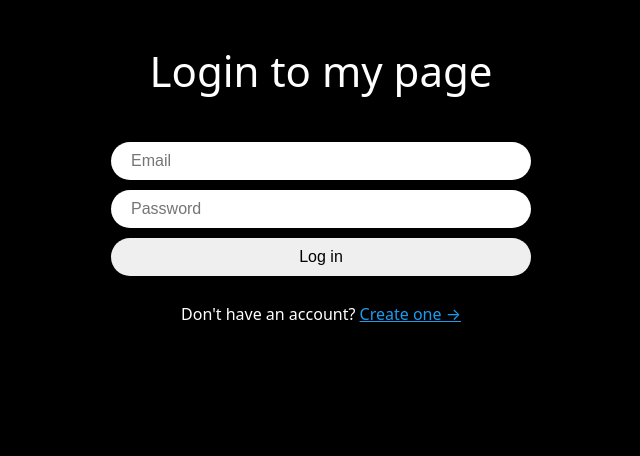
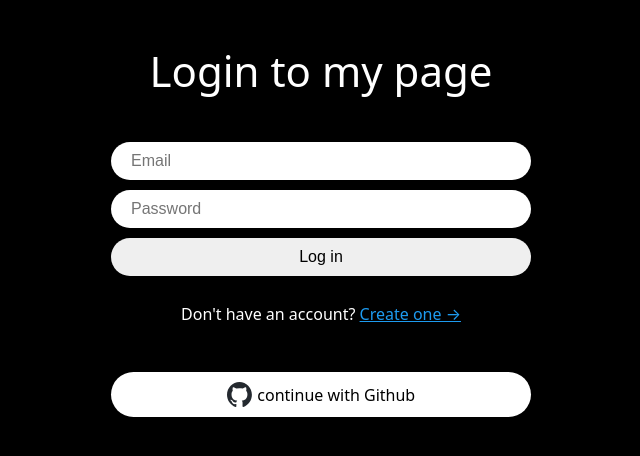
Before and after one commit to shinjuho2/twitter-clone-coding, a React (Vite) app: page /login in a window 1280 px wide. Shown: the top 456 px of the page, without its empty margins (319-959 px from the left). Built offline with nearby package versions, Linux system fonts and the light colour scheme; the HTML template or start-up script is replaced by a standard one.

Commit message:
github login

```diff
--- a/src/components/github-btn.tsx
+++ b/src/components/github-btn.tsx
@@ -1,7 +1,45 @@
+import { GithubAuthProvider, signInWithPopup } from "firebase/auth";
+import { styled } from "styled-components";
+import { auth } from "../firebase";
+import { useNavigate } from "react-router-dom";
+
+const Button = styled.span`
+  margin-top: 50px;
+  background-color: white;
+  font-weight: 500;
+  width: 100%;
+  color: black;
+  padding: 10px 20px;
+  border-radius: 50px;
+  border: 0;
+  display: flex;
+  gap: 5px;
+  align-items: center;
+  justify-content: center;
+  cursor: pointer;
+`;
+
+const Logo = styled.img`
+  height: 25px;
+`;
+
 export default function GithubButton() {
+
+    const navigate = useNavigate();
+    const onClick = async () => {
+        try{
+            const provieder = new GithubAuthProvider();
+            await signInWithPopup(auth, provieder);
+            navigate("/");
+        } catch (error) {
+            console.error(error);
+        }
+    }
+
     return(
-        <Button>
+        <Button onClick={onClick}>
             <Logo src="/github-log.svg"/>
+            continue with Github
         </Button>
     )
 }
--- a/src/routes/create-account.tsx
+++ b/src/routes/create-account.tsx
@@ -4,6 +4,7 @@
 import { NavLink, useNavigate } from "react-router-dom";
 import { FirebaseError } from "firebase/app";
 import { Error, Form, Input, Switcher, Title, Wrapper } from "../components/auth-components";
+import GithubButton from "../components/github-btn";
 
 export default function CreateAccount() {
 
@@ -84,6 +85,7 @@
         Already have an account?{" "}
         <NavLink to="/login">Log in &rarr;</NavLink>
       </Switcher>
+      <GithubButton/>
     </Wrapper>
   );
 }
--- a/src/routes/login.tsx
+++ b/src/routes/login.tsx
@@ -4,6 +4,7 @@
 import { FirebaseError } from "firebase/app";
 import { signInWithEmailAndPassword } from "firebase/auth";
 import { Form, Error, Input, Switcher, Title, Wrapper } from "../components/auth-components";
+import GithubButton from "../components/github-btn";
 
 export default function CreateAccount() {
 
@@ -69,6 +70,7 @@
         Don't have an account?{" "}
         <NavLink to="/create-account">Create one &rarr;</NavLink>
       </Switcher>
+      <GithubButton/>
     </Wrapper>
   );
 }
```
